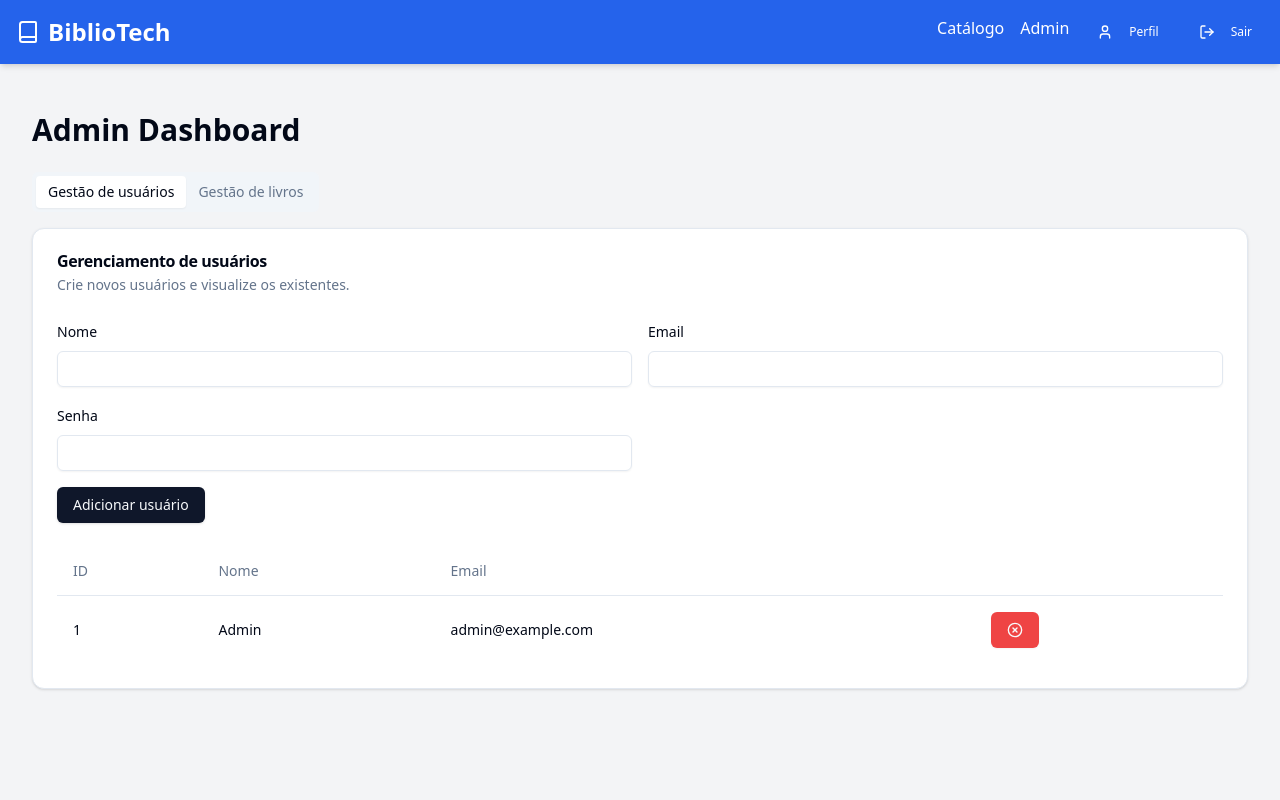
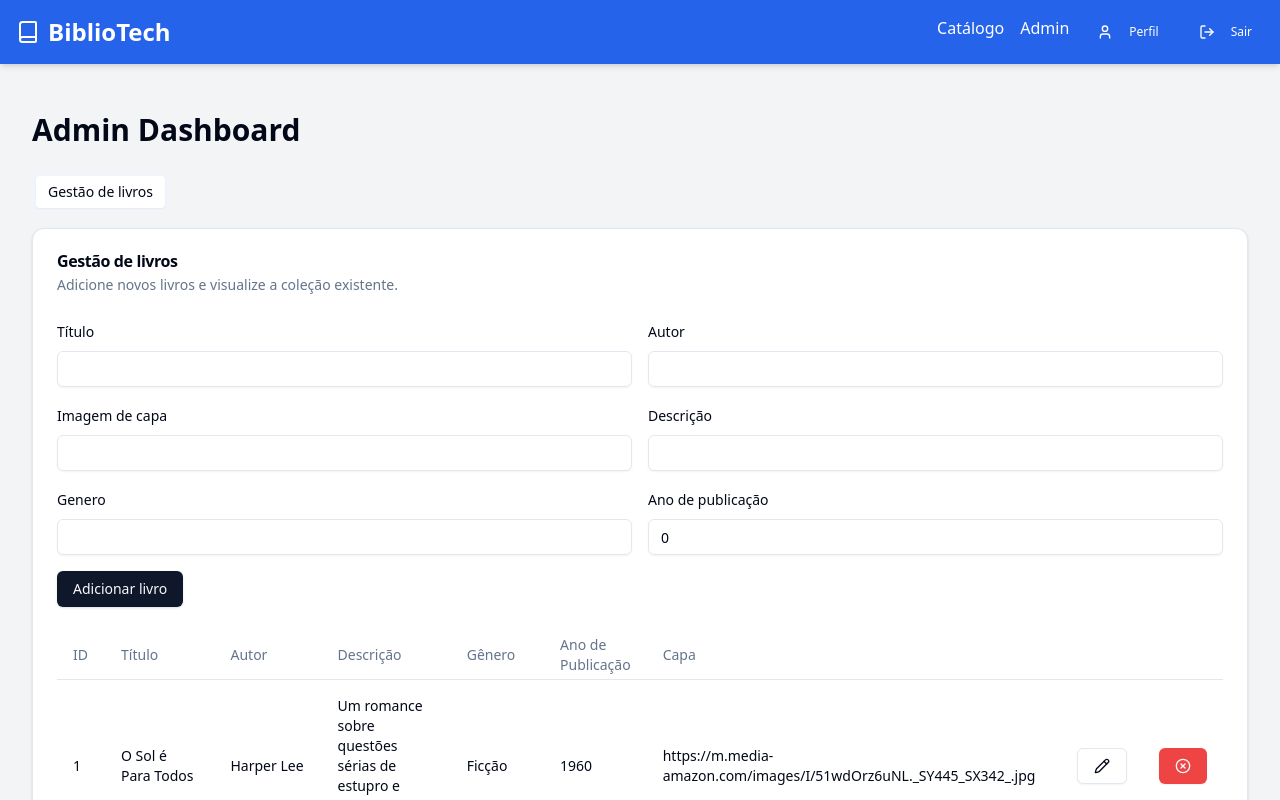
Before and after one commit to Lucas-Rodrigues-code/book-manager, a React (Vite) app: page /admin in a window 1280 px wide. Shown: the top 800 px of the page. Built offline with nearby package versions, Linux system fonts and the light colour scheme; data requests are answered from the project's data file; sample sign-in values are in the browser's storage.

Commit message:
feat: controle de acesso de usuários

```diff
--- a/db.json
+++ b/db.json
@@ -5,7 +5,7 @@
       "name": "Admin",
       "email": "admin@example.com",
       "password": "password",
-      "role": "admin"
+      "role": "superAdmin"
     }
   ],
   "books": [
--- a/src/components/navbar.tsx
+++ b/src/components/navbar.tsx
@@ -11,12 +11,16 @@ import {
 } from "@/components/ui/dropdown-menu";
 
 export default function Navbar() {
-  const { logout } = useAuth();
+  const { role, logout } = useAuth();
 
   const navLinks = [
     { href: "/", label: "Catálogo" },
-    { href: "/admin", label: "Admin" },
+    { href: "/admin", label: "Admin", roles: ["admin","superAdmin"] },
   ];
+
+  const filteredNavLinks = navLinks.filter(
+    (link) => !link.roles || link.roles.includes(role)
+  );
 
   const buttons = [
     {
@@ -42,7 +46,7 @@ export default function Navbar() {
         </a>
         <nav className="hidden md:flex">
           <ul className="flex space-x-4">
-            {navLinks.map((link) => (
+            {filteredNavLinks.map((link) => (
               <li key={link.href}>
                 <a href={link.href} className="hover:text-blue-200">
                   {link.label}
--- a/src/contexts/auth.tsx
+++ b/src/contexts/auth.tsx
@@ -6,6 +6,7 @@ type AuthContextType = {
   setUser: React.Dispatch<React.SetStateAction<User | null>>;
   logout: () => void;
   signed: boolean;
+  role: string;
 };
 
 export const AuthContext = createContext<AuthContextType | undefined>(
@@ -43,6 +44,7 @@ export const AuthProvider: React.FC<AuthProviderProps> = ({ children }) => {
         setUser,
         logout,
         signed: !!user,
+        role: user?.role || "user",
       }}
     >
       {children}
--- a/src/pages/admin-dashboard-page.tsx
+++ b/src/pages/admin-dashboard-page.tsx
@@ -1,17 +1,37 @@
 import { Tabs, TabsContent, TabsList, TabsTrigger } from "@/components/ui/tabs";
 import UserManagement from "@/components/user-management";
 import BookManagement from "@/components/book-management";
+import { useAuth } from "@/hooks/useAuth";
+import { useNavigate } from "react-router-dom";
 
 export default function AdminDashboardPage() {
+  const { role } = useAuth();
+  const navigate = useNavigate();
+
+  if (role !== "admin" && role !== "superAdmin") {
+    navigate("/");
+  }
+
   return (
     <div className="container mx-auto p-4">
       <h1 className="text-3xl font-bold mb-6">Admin Dashboard</h1>
-      <Tabs defaultValue="users" className="space-y-4">
+      <Tabs
+        defaultValue={`${role !== "superAdmin" ? "books" : "users"}`}
+        className="space-y-4"
+      >
         <TabsList>
-          <TabsTrigger value="users">Gestão de usuários</TabsTrigger>
+          <TabsTrigger
+            value="users"
+            className={`${role !== "superAdmin" && "hidden"}`}
+          >
+            Gestão de usuários
+          </TabsTrigger>
           <TabsTrigger value="books">Gestão de livros</TabsTrigger>
         </TabsList>
-        <TabsContent value="users">
+        <TabsContent
+          value="users"
+          className={`${role !== "superAdmin" && "hidden"}`}
+        >
           <UserManagement />
         </TabsContent>
         <TabsContent value="books">
--- a/src/pages/register.tsx
+++ b/src/pages/register.tsx
@@ -66,7 +66,7 @@ export default function RegisterPage() {
     },
     onSuccess: (data: User) => {
       localStorage.setItem("user", JSON.stringify(data));
-      navigate("/home");
+      navigate("/");
     },
     onError: () => {
       alert("Erro ao criar usuário");
```
